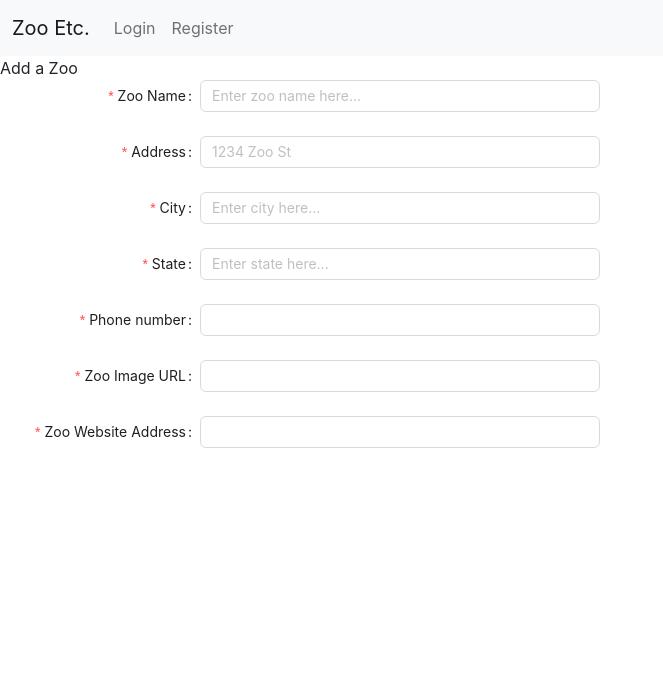
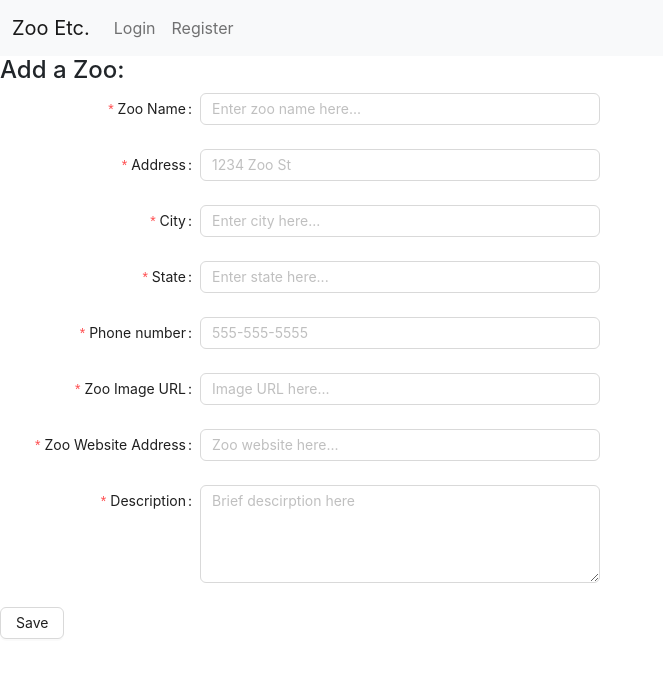
Before and after one commit to laurafurnivall/ZooEtc, a React (Create React App) app in the folder Client/zooetc/: page /Zoos/Add in a window 1280 px wide. Shown: the top 678 px of the page, without its empty margins (0-663 px from the left). Built offline with nearby package versions, Linux system fonts and the light colour scheme; no server answers.

Commit message:
Finished add a zoo

```diff
--- a/Client/zooetc/src/components/Zoos/ZooAdd.js
+++ b/Client/zooetc/src/components/Zoos/ZooAdd.js
@@ -1,8 +1,55 @@
+import { useState } from "react"
 import ZooForm from "./ZooForm"
+import { Button } from "antd"
+import { addZoo } from "../../modules/zooManager"
+import { useNavigate } from "react-router-dom";
 
 export default function ZooAdd () {
+    const emptyZoo = {
+        ZooName: "",
+        Address: "",
+        City: "",
+        State: "",
+        PhoneNumber: "",
+        ZooImgUrl: "",
+        ZooUrl: "",
+        Description: ""
+    }
+
+    const [newZoo, setNewZoo] = useState(emptyZoo)
+    const navigate = useNavigate();
+
+    const handleInputChange = (event) => {
+        const value = event.target.value;
+        const key = event.target.id;
+
+        const newZooCopy = {...newZoo}
+
+        newZooCopy[key] = value;
+
+        setNewZoo(newZooCopy);
+    }
+
+    const handleSave = (event) => {
+        event.preventDefault();
+
+        addZoo(newZoo)
+        .then(() => navigate("/Zoos"))
+    }
+
     return<>
-    Add a Zoo
-    <ZooForm/>
+    <h4>Add a Zoo:</h4>
+    <ZooForm
+        zooName={newZoo.ZooName}
+        address={newZoo.Address}
+        city={newZoo.City}
+        state={newZoo.State}
+        phoneNumber={newZoo.PhoneNumber}
+        zooImgUrl={newZoo.ZooImgUrl}
+        zooUrl={newZoo.ZooUrl}
+        description={newZoo.Description}
+        handleInputChange={handleInputChange}
+        handleSave={handleSave}/>
+
     </>
 }
--- a/Client/zooetc/src/components/Zoos/ZooForm.js
+++ b/Client/zooetc/src/components/Zoos/ZooForm.js
@@ -10,9 +10,10 @@ import {
     Row,
     Select,
 } from 'antd';
+import TextArea from 'antd/es/input/TextArea';
 import React, { useState } from 'react';
 
-export default function ZooForm({ Zoo }) {
+export default function ZooForm({ zooName, address, city, state, phoneNumber, zooImgUrl, zooUrl, description, handleInputChange, handleSave }) {
     const onFinish = (values) => {
         console.log('Success:', values);
     };
@@ -21,7 +22,7 @@ export default function ZooForm({ Zoo }) {
     };
     return <>
         <Form
-            name='zooform'
+            name='ZooForm'
             labelCol={{
                 span: 8,
             }}
@@ -40,7 +41,7 @@ export default function ZooForm({ Zoo }) {
         >
             <Form.Item
                 label="Zoo Name"
-                name="zooName"
+                name="ZooName"
                 rules={
                     [
                         {
@@ -50,11 +51,17 @@ export default function ZooForm({ Zoo }) {
                     ]
                 }
             >
-                <Input placeholder='Enter zoo name here...'/>
+                <Input
+                    placeholder='Enter zoo name here...'
+                    id="ZooName"
+                    value={zooName}
+                    onChange={handleInputChange}
+                    name="ZooName"
+                />
             </Form.Item>
             <Form.Item
                 label="Address"
-                name="address"
+                name="Address"
                 rules={
                     [
                         {
@@ -64,11 +71,15 @@ export default function ZooForm({ Zoo }) {
                     ]
                 }
             >
-                <Input placeholder='1234 Zoo St'/>
+                <Input placeholder='1234 Zoo St'
+                    id="Address"
+                    value={address}
+                    onChange={handleInputChange}
+                    name="Address" />
             </Form.Item>
             <Form.Item
                 label="City"
-                name="city"
+                name="City"
                 rules={
                     [
                         {
@@ -78,11 +89,15 @@ export default function ZooForm({ Zoo }) {
                     ]
                 }
             >
-                <Input placeholder='Enter city here...' />
+                <Input placeholder='Enter city here...'
+                    id="City"
+                    value={city}
+                    onChange={handleInputChange}
+                    name="City" />
             </Form.Item>
             <Form.Item
                 label="State"
-                name="state"
+                name="State"
                 rules={
                     [
                         {
@@ -92,50 +107,90 @@ export default function ZooForm({ Zoo }) {
                     ]
                 }
             >
-                <Input placeholder='Enter state here...' />
+                <Input placeholder='Enter state here...'
+                    id="State"
+                    value={state}
+                    onChange={handleInputChange}
+                    name="State" />
             </Form.Item>
             <Form.Item
                 label="Phone number"
-                name="phoneNumber"
+                name="PhoneNumber"
                 rules={
                     [
                         {
                             required: true,
-                            message: 'Please a phone number!',
+                            message: 'Please enter a phone number!',
                         },
                     ]
                 }
             >
-                <Input />
+                <Input placeholder='555-555-5555'
+                    id="PhoneNumber"
+                    value={phoneNumber}
+                    onChange={handleInputChange}
+                    name="PhoneNumber" />
             </Form.Item>
             <Form.Item
                 label="Zoo Image URL"
-                name="zooUrl"
+                name="ZooImgUrl"
                 rules={
                     [
                         {
                             required: true,
-                            message: 'Please a zoo image url!',
+                            message: 'Please enter a zoo image url!',
                         },
                     ]
                 }
             >
-                <Input />
+                <Input placeholder='Image URL here...'
+                    id="ZooImgUrl"
+                    value={zooImgUrl}
+                    onChange={handleInputChange}
+                    name="ZooImgUrl" />
             </Form.Item>
             <Form.Item
                 label="Zoo Website Address"
-                name="zooUrl"
+                name="ZooUrl"
                 rules={
                     [
                         {
                             required: true,
-                            message: 'Please a zoo website address!',
+                            message: 'Please enter a zoo website address!',
                         },
                     ]
                 }
             >
-                <Input />
+                <Input placeholder='Zoo website here...'
+                    id="ZooUrl"
+                    value={zooUrl}
+                    onChange={handleInputChange}
+                    name="ZooUrl" />
             </Form.Item>
+            <Form.Item
+                label="Description"
+                name="Description"
+                rules={
+                    [
+                        {
+                            required: true,
+                            message: 'Please enter a description!',
+                        },
+                    ]
+                }
+            >
+                <TextArea
+                    rows={4}
+                    placeholder='Brief descirption here'
+                    id="Description"
+                    value={description}
+                    onChange={handleInputChange}
+                    name="Description" />
+            </Form.Item>
+            <Form.Item>
+            <Button onClick={handleSave}>Save</Button>
+            </Form.Item>
+
         </Form>
     </>
 }
--- a/Client/zooetc/src/modules/zooManager.js
+++ b/Client/zooetc/src/modules/zooManager.js
@@ -20,3 +20,26 @@ export const getAllZoos = () => {
         });
     });
 };
+
+export const addZoo = (zoo) => {
+    return getToken().then((token) => {
+        return fetch(`${zooUrl}/add`, {
+            method: "POST",
+            headers: {
+                Authorization:  `Bearer ${token}`,
+                "Content-Type": "application/json",
+            },
+            body: JSON.stringify(zoo),
+        }).then((res) => {
+            if (res.ok) {
+                return res.json();
+            } else if (res.status === 401) {
+                throw new Error("Unauthorized");
+            } else {
+                throw new Error(
+                    "I'm sorry. Failed to add new zoo to database."
+                );
+            }
+        });
+    });
+};
```
Also changed, not shown: 1 other file (tests, documents, lock files or other folders).
